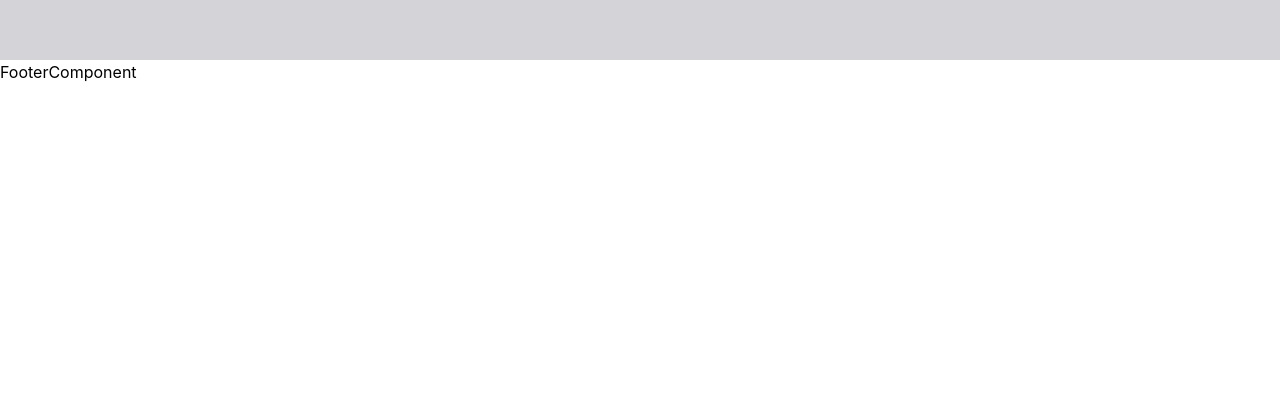
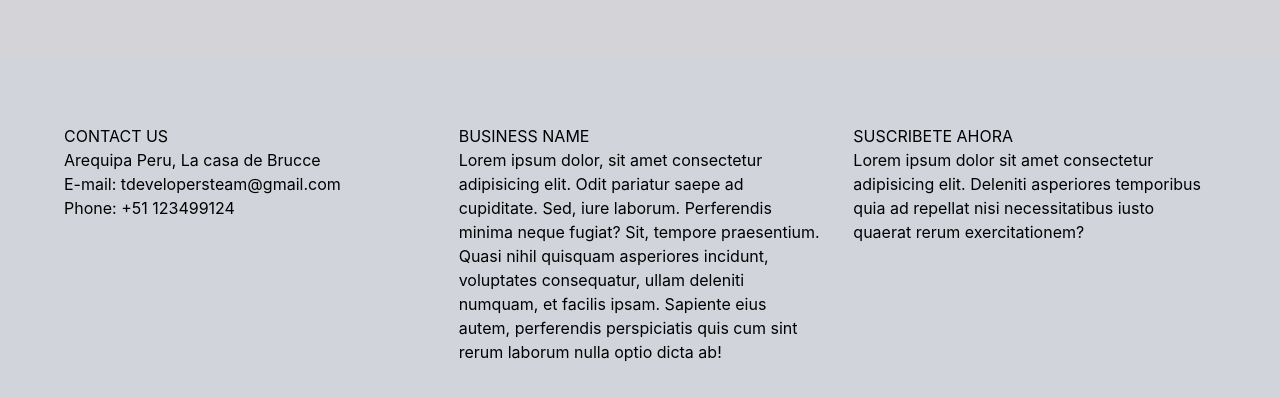
Before and after one commit to T-Developers-Team/ecommerce-t, a React (Vite) app: page / in a window 1280 px wide. Shown: the part 2913-3311 px from the top of the page. Before the commit the page ends 2997 px from the top, so only its background shows below. Built offline with nearby package versions, Linux system fonts and the light colour scheme; no server answers.

Commit message:
Adding listing on the category view

```diff
--- a/src/components/layout/footer/index.jsx
+++ b/src/components/layout/footer/index.jsx
@@ -2,7 +2,28 @@ import React from 'react'
 
 const FooterComponent = () => {
   return (
-    <footer>FooterComponent</footer>
+    <footer className='w-full bg-gray-300 p-16'>
+      <div className='grid grid-cols-3 gap-8'>
+        <div>
+          <h3>CONTACT US</h3>
+          <div>
+            <p>Arequipa Peru, La casa de Brucce</p>
+            <p>E-mail: tdevelopersteam@gmail.com</p>
+            <p>Phone: +51 123499124</p>
+          </div>
+        </div>
+
+        <div>
+          <h3>BUSINESS NAME</h3>
+          <p>Lorem ipsum dolor, sit amet consectetur adipisicing elit. Odit pariatur saepe ad cupiditate. Sed, iure laborum. Perferendis minima neque fugiat? Sit, tempore praesentium. Quasi nihil quisquam asperiores incidunt, voluptates consequatur, ullam deleniti numquam, et facilis ipsam. Sapiente eius autem, perferendis perspiciatis quis cum sint rerum laborum nulla optio dicta ab!</p>
+        </div>
+
+        <div>
+          <h3>SUSCRIBETE AHORA</h3>
+          <p>Lorem ipsum dolor sit amet consectetur adipisicing elit. Deleniti asperiores temporibus quia ad repellat nisi necessitatibus iusto quaerat rerum exercitationem?</p>
+        </div>
+      </div>
+    </footer>
   )
 }
 
--- a/src/views/Home/index.jsx
+++ b/src/views/Home/index.jsx
@@ -74,7 +74,8 @@ const HomeView = () => {
               <h1 className="text-xl uppercase">{section}</h1>
               <Link
                 className="px-6 py-1 rounded-md bg-green-400 text-white"
-                to={`/category/${section}`}
+                to={`category/${section}`}
+                state={{ products: sectionedProductList[section] }}
               >
                 See more
               </Link>
--- a/src/views/Layout/index.jsx
+++ b/src/views/Layout/index.jsx
@@ -4,7 +4,7 @@ import { Footer, Header } from "../../components";
 
 export const LayoutView = () => {
   return (
-    <>
+    <div>
       <Header />
 
       <main>
@@ -12,6 +12,6 @@ export const LayoutView = () => {
       </main>
 
       <Footer />
-    </>
+    </div>
   );
 };
--- a/src/views/ProductsByCategory/index.jsx
+++ b/src/views/ProductsByCategory/index.jsx
@@ -1,7 +1,21 @@
+import { useLocation } from "react-router-dom";
+import { ProductCard } from "../../components";
+
 const ProductsByCategoryView = () => {
+  const location = useLocation();
+  const { products } = location.state;
+
+  console.log("This are the products sectioned", products);
   return (
-    <div>ProductsByCategoryView</div>
-  )
-}
+    <div className="grid grid-cols-7">
+      <div className="bg-red-300 col-span-2"></div>
+      <div className="bg-green-300 col-span-5 flex justify-around flex-wrap">
+        {products.map((product, index) => (
+          <ProductCard key={index} data={product} />
+        ))}
+      </div>
+    </div>
+  );
+};
 
-export default ProductsByCategoryView
+export default ProductsByCategoryView;
```
Also changed, not shown: src/components/Routes/index.jsx (+4 -4 lines).
